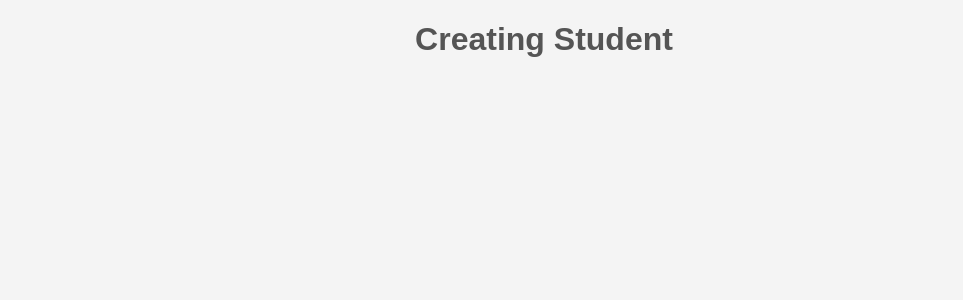
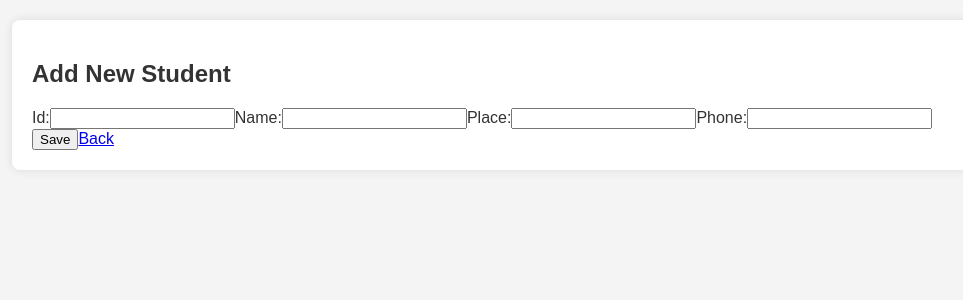
Before and after one commit to kanchicodes/Student-Management-System-, a React (Create React App) app in the folder studentdata/: page /Student/Create in a window 1280 px wide. Shown: the top 300 px of the page, without its empty margins (96-1059 px from the left). Built offline with nearby package versions, Linux system fonts and the light colour scheme.

Commit message:
added html form

```diff
--- a/studentdata/src/CreateStudent.js
+++ b/studentdata/src/CreateStudent.js
@@ -1,5 +1,28 @@
+import { Link } from "react-router-dom"
+
 export default function CreateStudent() {
     return (
-       <h1>Creating Student</h1>
+     <div className="container">
+        <h2>Add New Student</h2>
+        <form>
+            <label htmlFor="id">Id:</label>
+            <input type="text" id="id" name="id" />
+
+            <label htmlFor="name">Name:</label>
+            <input type="text" id="name" name="name" />
+
+            <label htmlFor="place">Place:</label>
+            <input type="text" id="place" name="place" />
+
+            <label htmlFor="phone">Phone:</label>
+            <input type="text" id="phone" name="phone" />
+
+            <div>
+            <button className="btn btn-save">Save</button>
+            <Link to= "/" className="btn btn-back">Back</Link>
+
+            </div>
+        </form>
+     </div>
     )
 }
```
